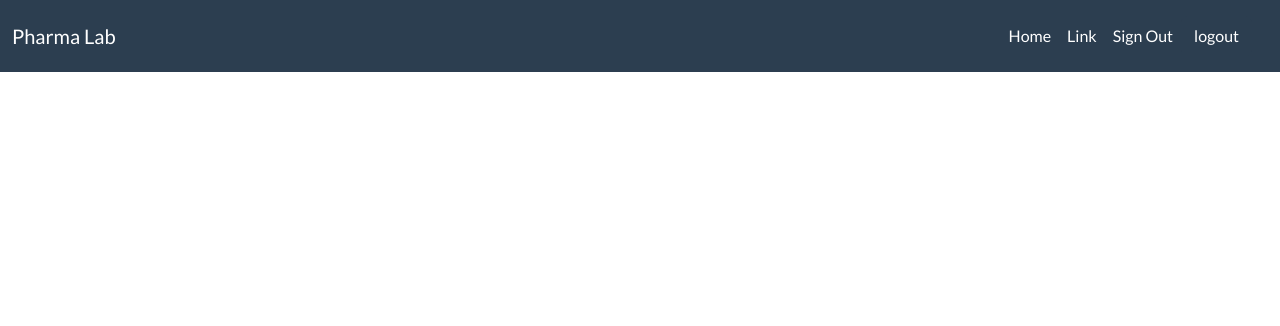
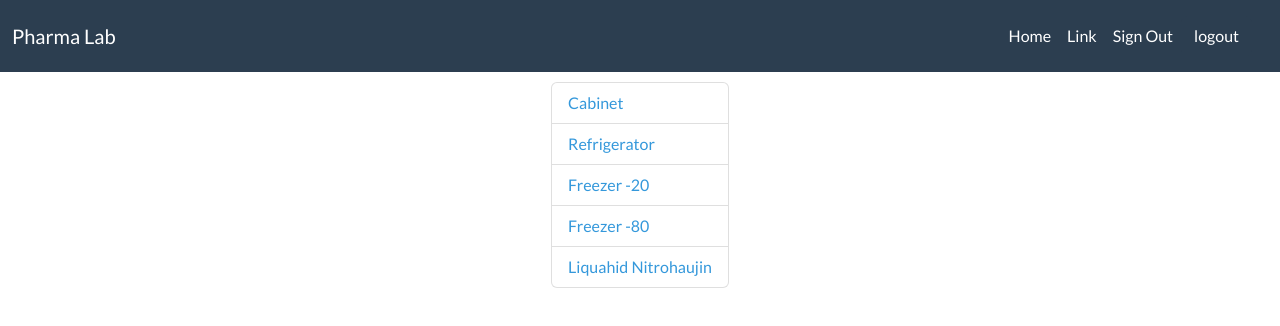
Before and after one commit to avivhaish/pharma-lab, a React (Vite) app: page / in a window 1280 px wide. Shown: the top 326 px of the page. Built offline with nearby package versions, Linux system fonts and the light colour scheme.

Commit message:
created a home page for displaying all storage untis, and a storage page for displaying the content of a selected unit

```diff
--- a/src/App.tsx
+++ b/src/App.tsx
@@ -1,3 +1,4 @@
+import React from "react";
 import { Routes, Route } from "react-router-dom";
 import Layout from "./components/Layout";
 import { AuthContextProvider } from "./context/AuthContext";
@@ -6,13 +7,17 @@ import { AuthContextProvider } from "./context/AuthContext";
 import Login from "./pages/Login";
 import AddEntities from "./pages/admin/AddEntities";
 import Register from "./pages/admin/Register";
+import Home from "./pages/Home";
+import Storage from "./pages/Storage";
 
-const App = () => {
+const App: React.FC = () => {
   return (
     <AuthContextProvider>
       <div className="app-wrapper">
         <Layout>
           <Routes>
+            <Route index path="/" element={<Home />} />
+            <Route index path="/storage/:id" element={<Storage />} />
             <Route path="/login" element={<Login />} />
             <Route path="/register" element={<Register />} />
             <Route path="/add" element={<AddEntities />} />
--- /dev/null
+++ b/src/pages/Home.tsx
@@ -0,0 +1,35 @@
+import React from 'react';
+import { useNavigate } from 'react-router-dom';
+import { ListGroup } from 'react-bootstrap';
+
+type Props = {}
+
+export const DUMMY_STORAGE = [
+    { id: 0, name: 'Cabinet' },
+    { id: 1, name: 'Refrigerator' },
+    { id: 2, name: 'Freezer -20' },
+    { id: 3, name: 'Freezer -80' },
+    { id: 4, name: 'Liquahid Nitrohaujin' },
+];
+
+const Home: React.FC<Props> = ({ }) => {
+    const navigate = useNavigate();
+
+    return (
+        <ListGroup as="ul">
+            {DUMMY_STORAGE.map(({ id, name }) => (
+                <ListGroup.Item
+                    key={id}
+                    action
+                    onClick={() => navigate("/storage/" + id)}
+                >
+                    <span className='text-info'>
+                        {name}
+                    </span>
+                </ListGroup.Item>
+            ))}
+        </ListGroup>
+    );
+};
+
+export default Home;
--- /dev/null
+++ b/src/pages/Storage.tsx
@@ -0,0 +1,33 @@
+import React, { useEffect, useState } from 'react';
+import { useParams } from 'react-router-dom';
+import { DUMMY_STORAGE } from './Home';
+
+type Props = {}
+
+const Storage: React.FC = () => {
+    const [storage, setStorage] = useState<any>();
+    const { id } = useParams();
+
+    useEffect(() => {
+        if (!id) {
+            return;
+        }
+
+        const findStorageById = DUMMY_STORAGE.find((storage) => storage.id === Number(id));
+
+        if (!findStorageById) {
+            return;
+        }
+
+        setStorage(findStorageById);
+    }, [])
+
+
+    return (
+        <div>
+            <h1>{storage.id}, {storage.name}</h1>
+        </div>
+    );
+};
+
+export default Storage;
```
